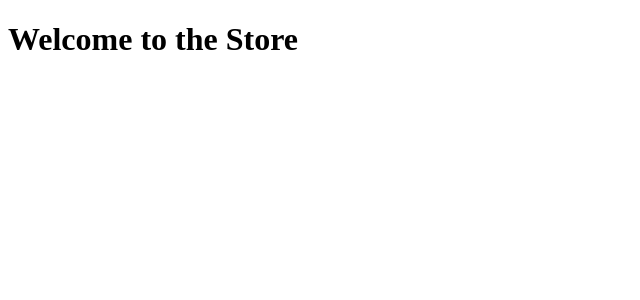
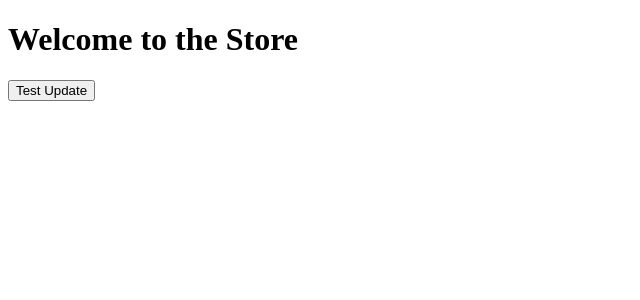
Before and after one commit to Byming1/storage, a React (Create React App) app: page / in a window 1280 px wide. Shown: the top 300 px of the page, without its empty margins (0-640 px from the left). Built offline with nearby package versions, Linux system fonts and the light colour scheme; no server answers.

Commit message:
'test database'

```diff
--- a/src/App.js
+++ b/src/App.js
@@ -1,13 +1,24 @@
 import React from 'react';
 
-console.log(process.env.REACT_APP_SUPABASE_URL)
+import { supabase } from './supabaseClient'
+
+const testUpdate = async () => {
+  const { error } = await supabase
+    .from('movies')
+    .update({ title: 'UPDATE FROM LOCAL' })
+    .eq('id', 1)
+
+  console.log(error)
+}
+
+
+
 
 function App() {
   return (
     <div className="App">
       <h1>Welcome to the Store</h1>
-
-
+      <button onClick={testUpdate}>Test Update</button>
     </div>
   );
 }
```
